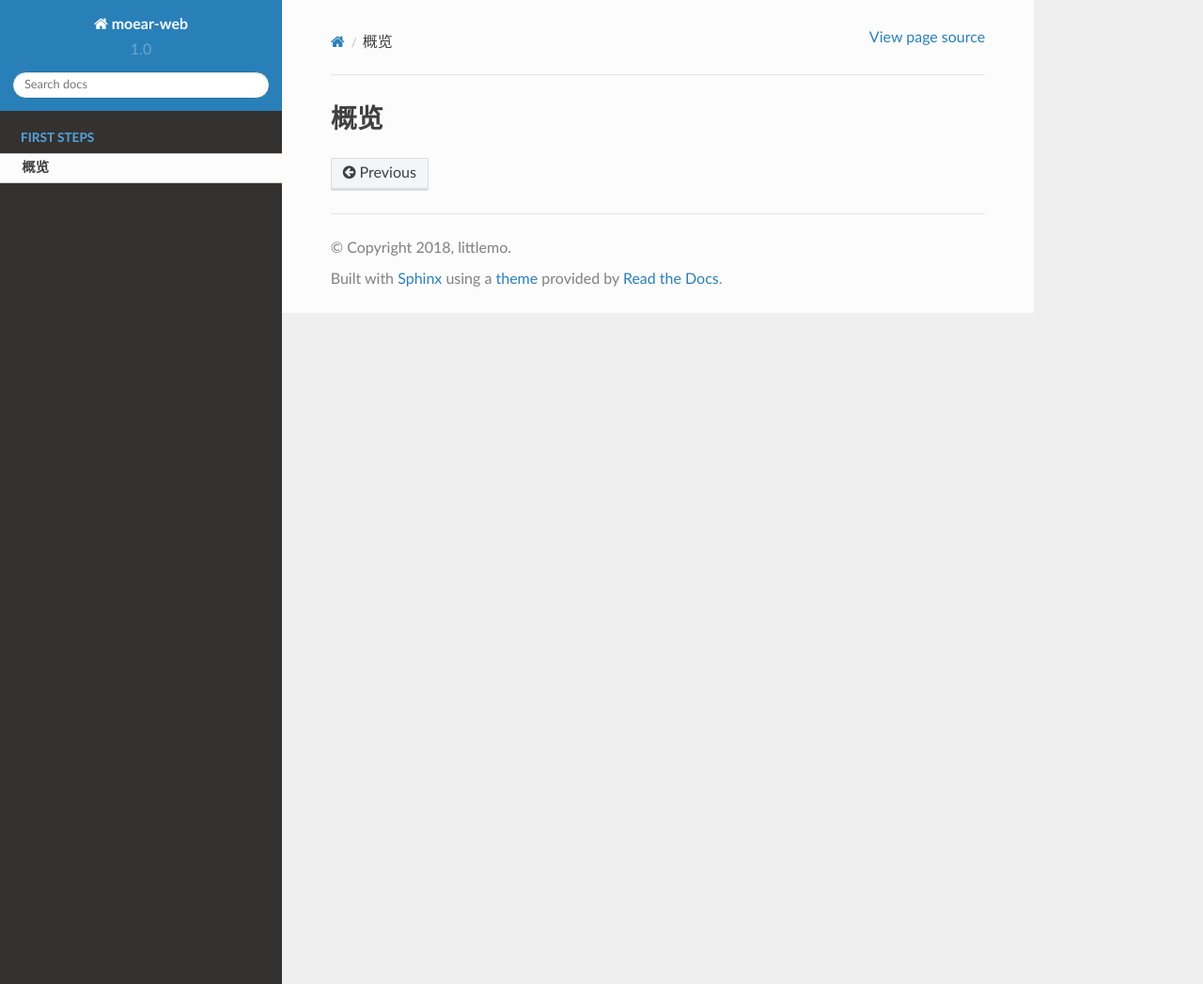
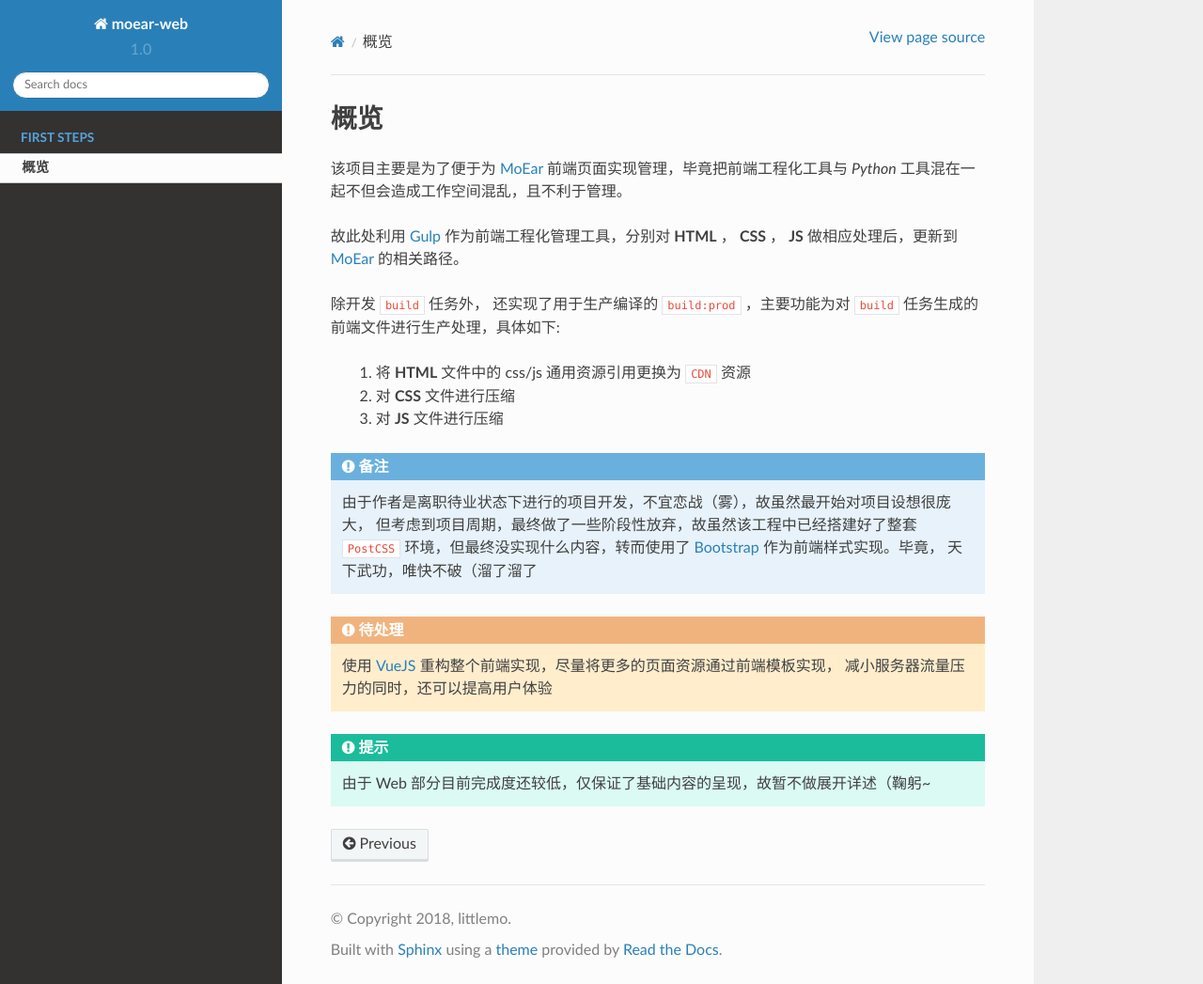
Before and after one commit to littlemo/moear-web, a Sphinx documentation site: the page built from docs/source/intro/overview.rst, in a window 1280 px wide and 1047 px high. Shown: the whole window at 94% size. Built offline with Sphinx 7.4.7 and the Read the Docs theme 2.0.0, drawn with Linux system fonts in a browser that asks for light colours; formulas are drawn with MathJax 3.

Commit message:
F: 实现概览章节中的简述，由于Web部分完成度较低，故暂不展开详述

```diff
--- a/docs/source/intro/overview.rst
+++ b/docs/source/intro/overview.rst
@@ -3,3 +3,40 @@
 ====
 概览
 ====
+
+该项目主要是为了便于为 `MoEar`_ 前端页面实现管理，毕竟把前端工程化工具与 `Python`
+工具混在一起不但会造成工作空间混乱，且不利于管理。
+
+故此处利用 `Gulp`_ 作为前端工程化管理工具，分别对 **HTML** ， **CSS** ， **JS**
+做相应处理后，更新到 `MoEar`_ 的相关路径。
+
+除开发 ``build`` 任务外， 还实现了用于生产编译的 ``build:prod`` ，主要功能为对 ``build``
+任务生成的前端文件进行生产处理，具体如下:
+
+    #. 将 **HTML** 文件中的 css/js 通用资源引用更换为 ``CDN`` 资源
+    #. 对 **CSS** 文件进行压缩
+    #. 对 **JS** 文件进行压缩
+
+.. note::
+
+    由于作者是离职待业状态下进行的项目开发，不宜恋战（雾），故虽然最开始对项目设想很庞大，
+    但考虑到项目周期，最终做了一些阶段性放弃，故虽然该工程中已经搭建好了整套 ``PostCSS``
+    环境，但最终没实现什么内容，转而使用了 `Bootstrap`_ 作为前端样式实现。毕竟，
+    天下武功，唯快不破（溜了溜了
+
+.. todo::
+
+    使用 `VueJS`_ 重构整个前端实现，尽量将更多的页面资源通过前端模板实现，
+    减小服务器流量压力的同时，还可以提高用户体验
+
+
+.. hint::
+
+    由于 Web 部分目前完成度还较低，仅保证了基础内容的呈现，故暂不做展开详述（鞠躬~
+
+
+.. _MoEar: http://moear.rtfd.io
+.. _Gulp: https://gulpjs.com
+.. _PostCSS: http://postcss.org
+.. _Bootstrap: https://getbootstrap.com
+.. _VueJS: https://cn.vuejs.org
```
